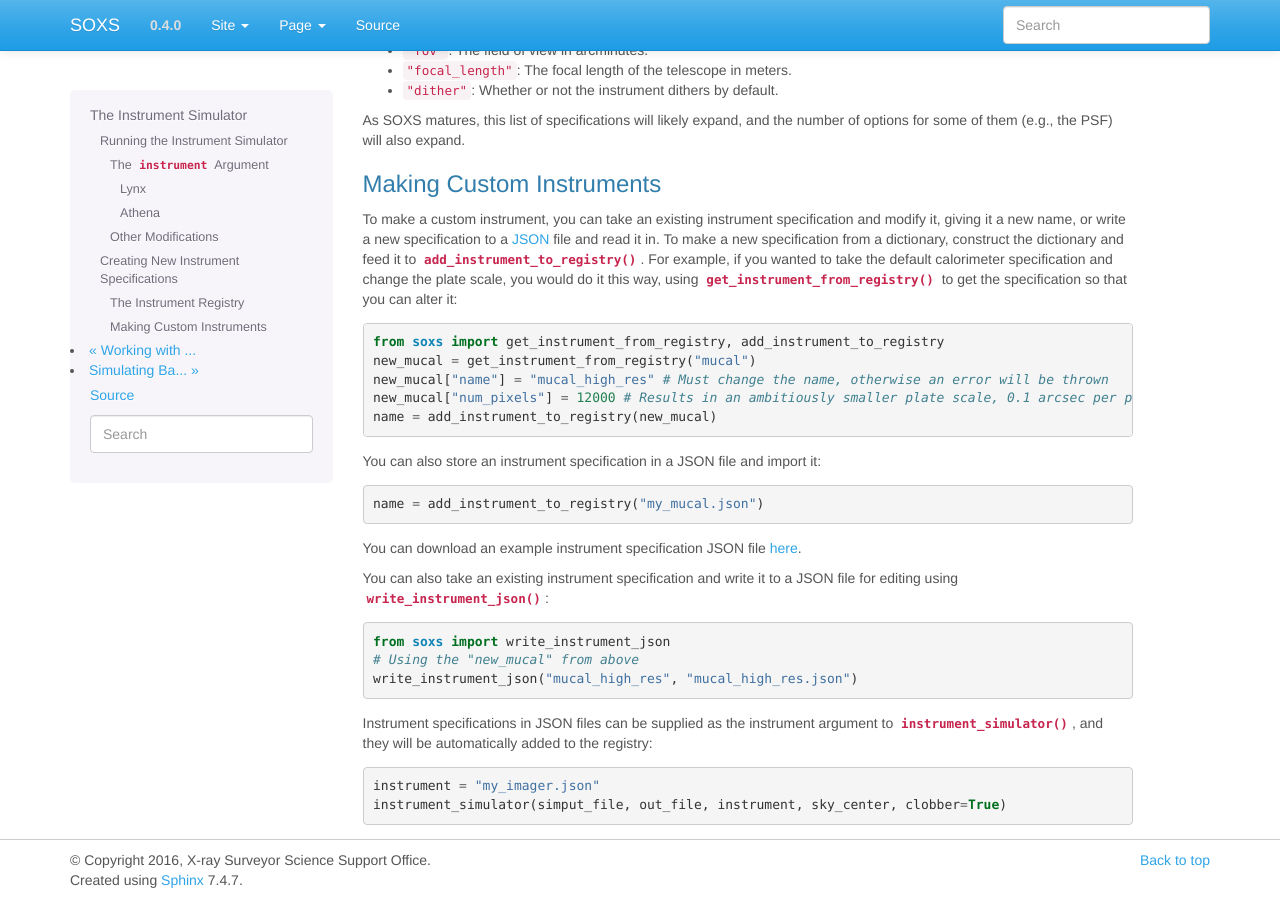
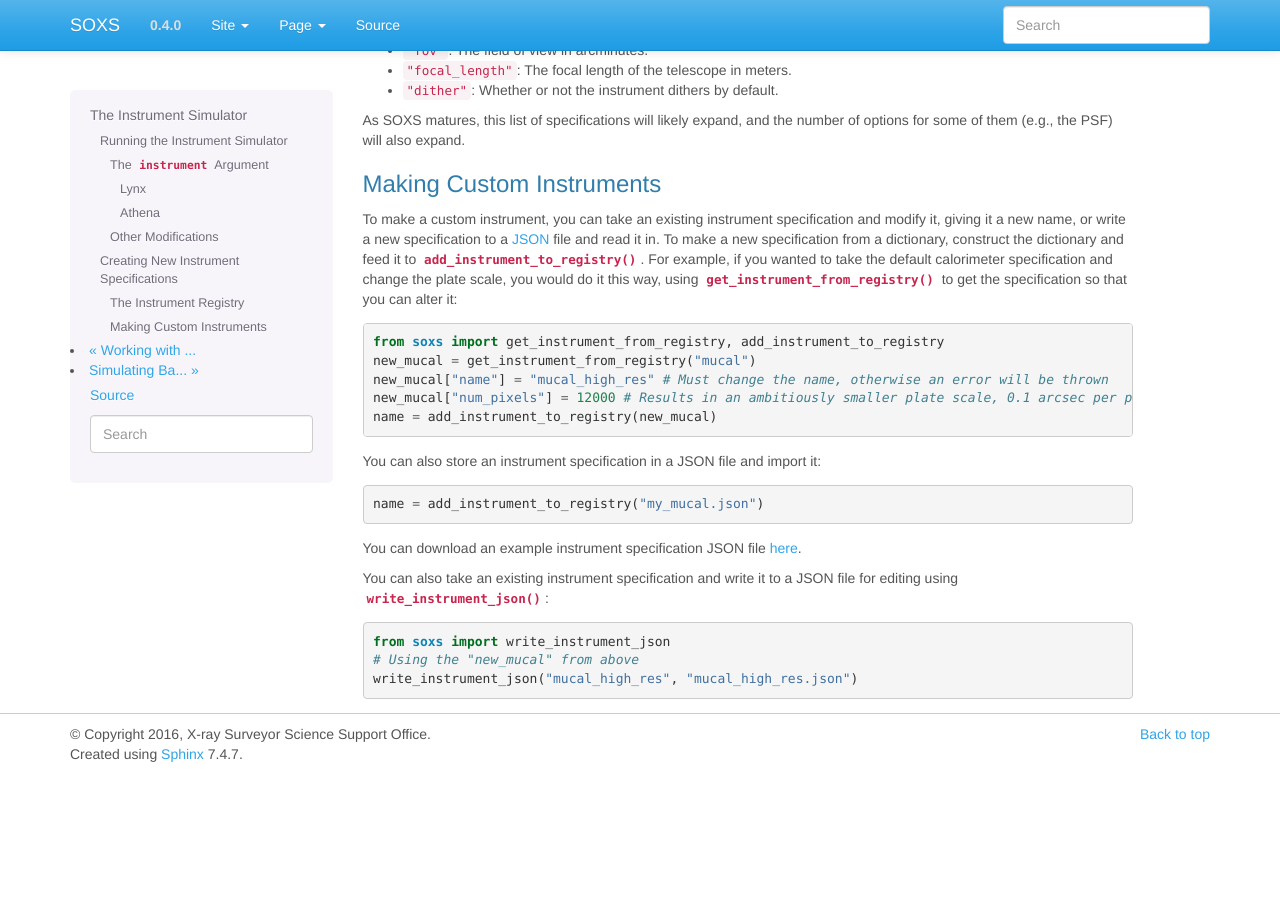
Before and after one commit to lynx-x-ray-observatory/soxs, a Sphinx documentation site: the page built from doc/source/python/instrument.rst, in a window 1280 px wide and 900 px high, scrolled down 3419 px. Built offline with Sphinx 7.4.7, drawn with Linux system fonts in a browser that asks for light colours; after the commit the page ends 4193 px from its top, so only the background shows below that.

Commit message:
Removing some incorrect documentation information

```diff
--- a/doc/source/python/instrument.rst
+++ b/doc/source/python/instrument.rst
@@ -251,12 +251,3 @@ using :func:`~soxs.instrument.write_instrument_json`:
     from soxs import write_instrument_json
     # Using the "new_mucal" from above
     write_instrument_json("mucal_high_res", "mucal_high_res.json")
-
-Instrument specifications in JSON files can be supplied as the instrument argument to
-:func:`~soxs.instrument.instrument_simulator`, and they will be automatically added to
-the registry:
-
-.. code-block:: python
-
-    instrument = "my_imager.json"
-    instrument_simulator(simput_file, out_file, instrument, sky_center, clobber=True)
```
Also changed, not shown: 1 other file.
